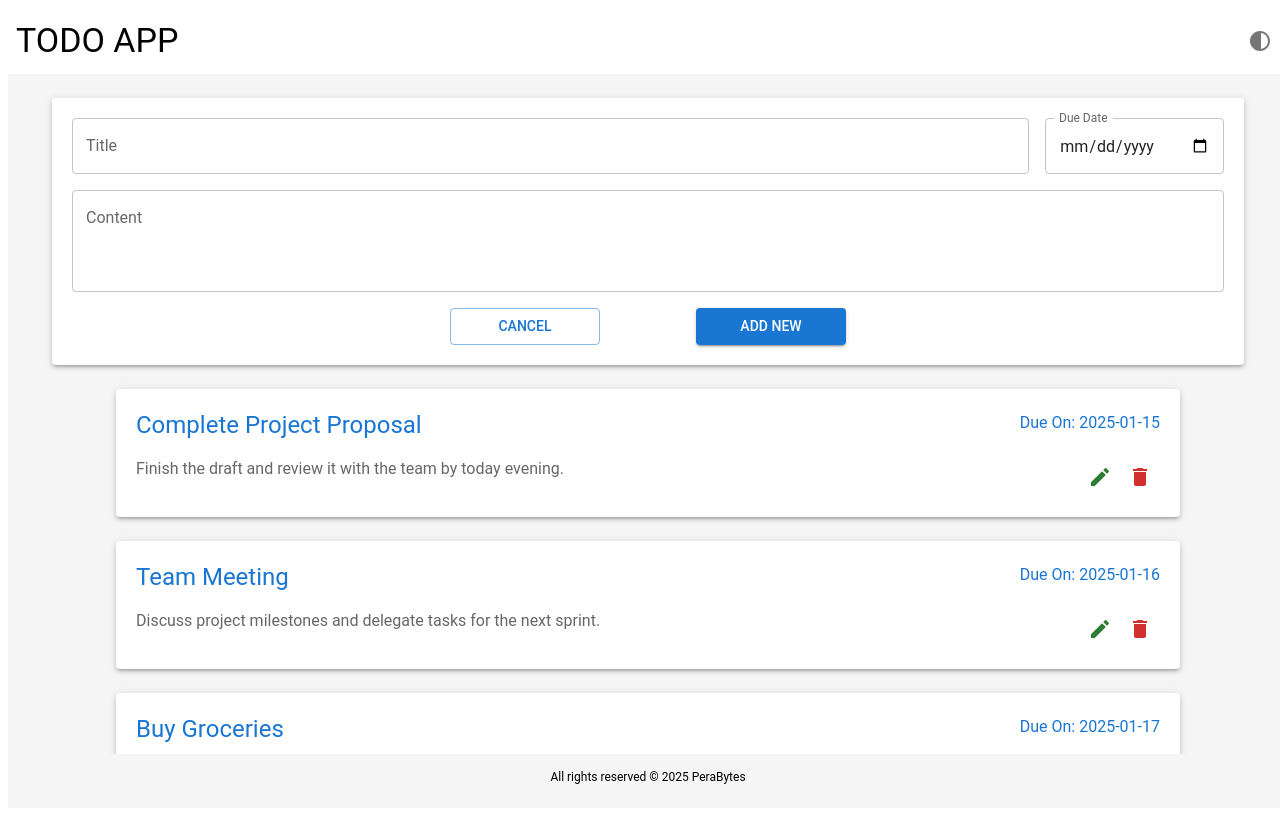
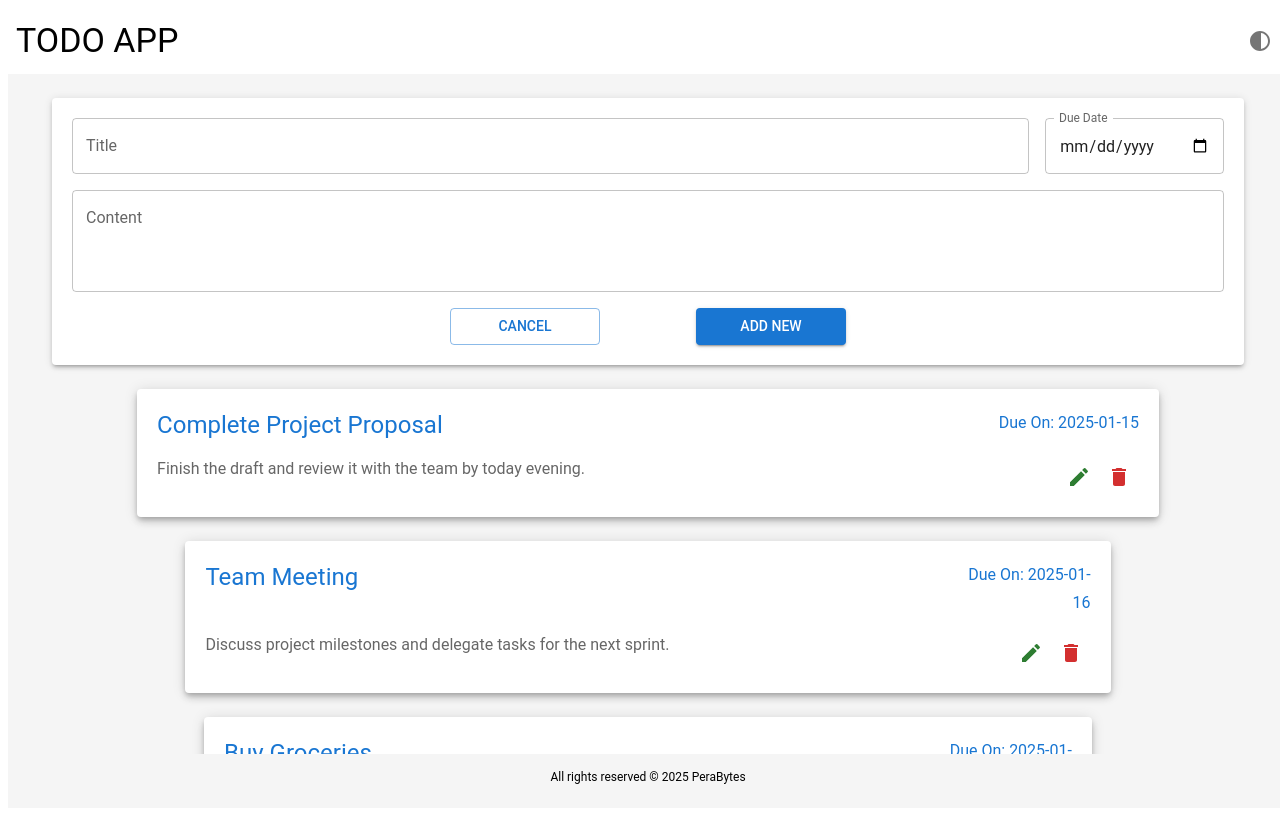
Before and after one commit to Bimsara-Janakantha/TODO_APP, a React (Vite) app in the folder Frontend/: page /mytodo in a window 1280 px wide. Built offline with nearby package versions, Linux system fonts and the light colour scheme.

Commit message:
Update TodoCard.tsx

```diff
--- a/Frontend/src/Components/TodoCard.tsx
+++ b/Frontend/src/Components/TodoCard.tsx
@@ -36,9 +36,8 @@ function TodoCard({
 
   return (
     <Card
-      elevation={3}
+      elevation={5}
       sx={{
-        width: "80%",
         padding: "20px",
       }}
     >
```
